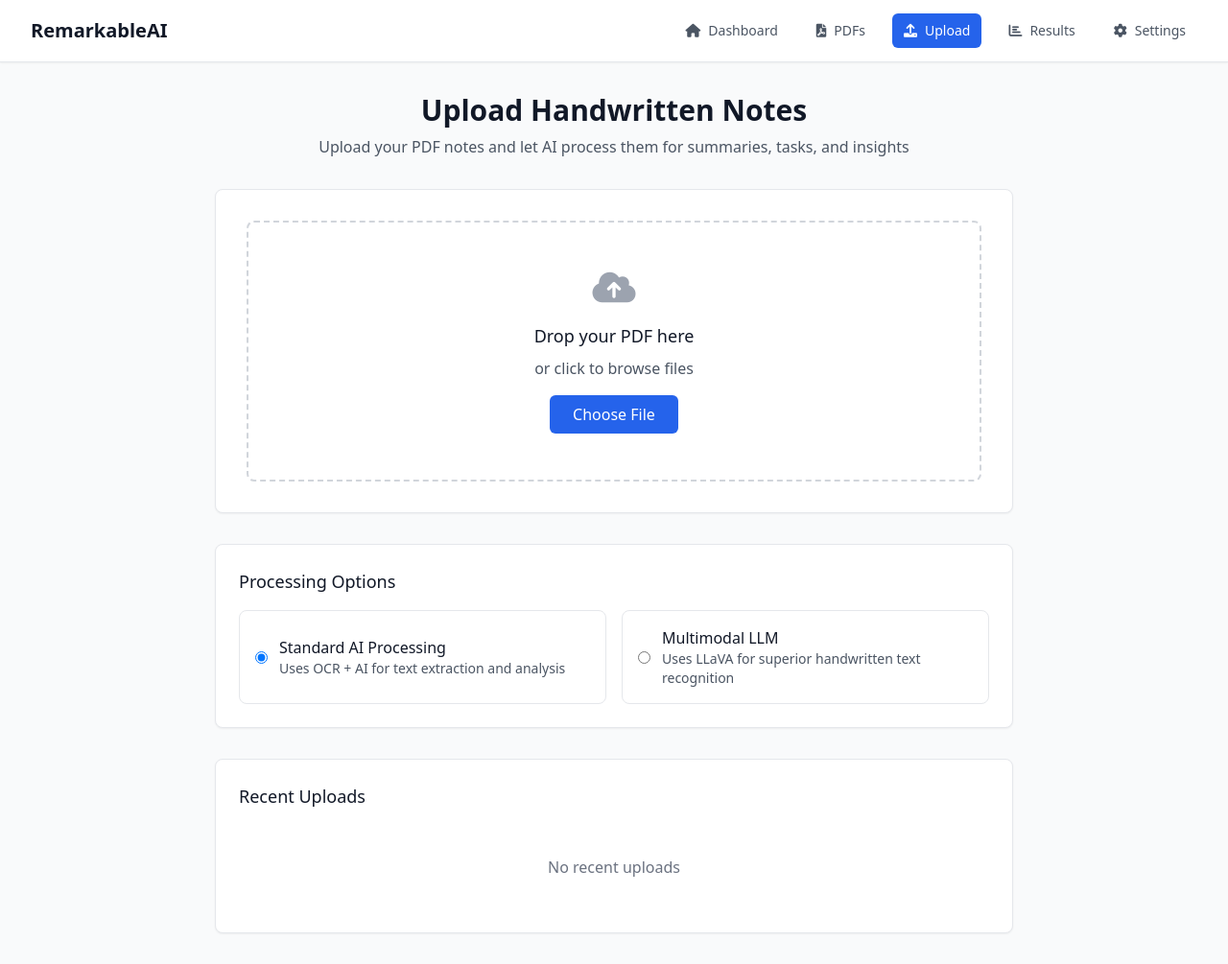
After one commit to arturo90/remarkableAI, a FastAPI app: template app/templates/upload.html in a window 1280 px wide. The commit adds this page. Shown: the whole page at 96% size. Run offline with FastAPI, Linux system fonts and the light colour scheme; the template is opened without the code that fills it, so the values that code supplies are empty; some libraries are stand-ins or nearby versions.

Commit message:
Add manual PDF upload feature with modern UI and processing options

```diff
--- a/app/main.py
+++ b/app/main.py
@@ -45,6 +45,11 @@ async def settings_page(request: Request):
     """Settings page."""
     return templates.TemplateResponse("settings.html", {"request": request})
 
+@app.get("/upload")
+async def upload_page(request: Request):
+    """PDF upload page."""
+    return templates.TemplateResponse("upload.html", {"request": request})
+
 @app.get("/health")
 async def health_check():
     """Health check endpoint."""
--- a/app/templates/base.html
+++ b/app/templates/base.html
@@ -21,6 +21,9 @@
                         </a>
                         <a href="/pdfs" class="nav-link {% if request.path == '/pdfs' %}active{% endif %}">
                             <i class="fas fa-file-pdf mr-2"></i>PDFs
+                        </a>
+                        <a href="/upload" class="nav-link {% if request.path == '/upload' %}active{% endif %}">
+                            <i class="fas fa-upload mr-2"></i>Upload
                         </a>
                         <a href="/results" class="nav-link {% if request.path == '/results' %}active{% endif %}">
                             <i class="fas fa-chart-bar mr-2"></i>Results
@@ -59,6 +62,9 @@
                 </a>
                 <a href="/pdfs" class="mobile-nav-link {% if request.path == '/pdfs' %}active{% endif %}">
                     <i class="fas fa-file-pdf mr-2"></i>PDFs
+                </a>
+                <a href="/upload" class="mobile-nav-link {% if request.path == '/upload' %}active{% endif %}">
+                    <i class="fas fa-upload mr-2"></i>Upload
                 </a>
                 <a href="/results" class="mobile-nav-link {% if request.path == '/results' %}active{% endif %}">
                     <i class="fas fa-chart-bar mr-2"></i>Results
--- /dev/null
+++ b/app/templates/upload.html
@@ -0,0 +1,383 @@
+<!DOCTYPE html>
+<html lang="en">
+<head>
+    <meta charset="UTF-8">
+    <meta name="viewport" content="width=device-width, initial-scale=1.0">
+    <title>Upload PDF - RemarkableAI</title>
+    <script src="https://cdn.tailwindcss.com"></script>
+    <link href="https://cdnjs.cloudflare.com/ajax/libs/font-awesome/6.0.0/css/all.min.css" rel="stylesheet">
+    <style>
+        .upload-area {
+            border: 2px dashed #d1d5db;
+            transition: all 0.3s ease;
+        }
+        .upload-area.dragover {
+            border-color: #3b82f6;
+            background-color: #eff6ff;
+        }
+        .progress-bar {
+            transition: width 0.3s ease;
+        }
+    </style>
+</head>
+<body class="bg-gray-50 min-h-screen">
+    <!-- Navigation -->
+    <nav class="bg-white shadow-sm border-b">
+        <div class="max-w-7xl mx-auto px-4 sm:px-6 lg:px-8">
+            <div class="flex justify-between h-16">
+                <div class="flex items-center">
+                    <h1 class="text-xl font-semibold text-gray-900">RemarkableAI</h1>
+                </div>
+                <div class="flex items-center space-x-4">
+                    <a href="/" class="text-gray-600 hover:text-gray-900 px-3 py-2 rounded-md text-sm font-medium">
+                        <i class="fas fa-home mr-2"></i>Dashboard
+                    </a>
+                    <a href="/pdfs" class="text-gray-600 hover:text-gray-900 px-3 py-2 rounded-md text-sm font-medium">
+                        <i class="fas fa-file-pdf mr-2"></i>PDFs
+                    </a>
+                    <a href="/upload" class="bg-blue-600 text-white px-3 py-2 rounded-md text-sm font-medium">
+                        <i class="fas fa-upload mr-2"></i>Upload
+                    </a>
+                    <a href="/results" class="text-gray-600 hover:text-gray-900 px-3 py-2 rounded-md text-sm font-medium">
+                        <i class="fas fa-chart-bar mr-2"></i>Results
+                    </a>
+                    <a href="/settings" class="text-gray-600 hover:text-gray-900 px-3 py-2 rounded-md text-sm font-medium">
+                        <i class="fas fa-cog mr-2"></i>Settings
+                    </a>
+                </div>
+            </div>
+        </div>
+    </nav>
+
+    <!-- Main Content -->
+    <div class="max-w-4xl mx-auto px-4 sm:px-6 lg:px-8 py-8">
+        <!-- Header -->
+        <div class="text-center mb-8">
+            <h2 class="text-3xl font-bold text-gray-900 mb-2">Upload Handwritten Notes</h2>
+            <p class="text-gray-600">Upload your PDF notes and let AI process them for summaries, tasks, and insights</p>
+        </div>
+
+        <!-- Upload Area -->
+        <div class="bg-white rounded-lg shadow-sm border p-8 mb-8">
+            <div id="uploadArea" class="upload-area rounded-lg p-12 text-center cursor-pointer">
+                <div class="mb-4">
+                    <i class="fas fa-cloud-upload-alt text-4xl text-gray-400"></i>
+                </div>
+                <h3 class="text-lg font-medium text-gray-900 mb-2">Drop your PDF here</h3>
+                <p class="text-gray-600 mb-4">or click to browse files</p>
+                <input type="file" id="fileInput" accept=".pdf" class="hidden">
+                <button id="browseBtn" class="bg-blue-600 text-white px-6 py-2 rounded-md hover:bg-blue-700 transition-colors">
+                    Choose File
+                </button>
+            </div>
+        </div>
+
+        <!-- Processing Options -->
+        <div class="bg-white rounded-lg shadow-sm border p-6 mb-8">
+            <h3 class="text-lg font-medium text-gray-900 mb-4">Processing Options</h3>
+            <div class="grid grid-cols-1 md:grid-cols-2 gap-4">
+                <div class="flex items-center p-4 border rounded-lg">
+                    <input type="radio" id="standardAI" name="processingType" value="standard" class="mr-3" checked>
+                    <div>
+                        <label for="standardAI" class="font-medium text-gray-900">Standard AI Processing</label>
+                        <p class="text-sm text-gray-600">Uses OCR + AI for text extraction and analysis</p>
+                    </div>
+                </div>
+                <div class="flex items-center p-4 border rounded-lg">
+                    <input type="radio" id="multimodalAI" name="processingType" value="multimodal" class="mr-3">
+                    <div>
+                        <label for="multimodalAI" class="font-medium text-gray-900">Multimodal LLM</label>
+                        <p class="text-sm text-gray-600">Uses LLaVA for superior handwritten text recognition</p>
+                    </div>
+                </div>
+            </div>
+        </div>
+
+        <!-- Progress Modal -->
+        <div id="progressModal" class="fixed inset-0 bg-black bg-opacity-50 hidden items-center justify-center z-50">
+            <div class="bg-white rounded-lg p-8 max-w-md w-full mx-4">
+                <div class="text-center">
+                    <div class="mb-4">
+                        <i class="fas fa-spinner fa-spin text-3xl text-blue-600"></i>
+                    </div>
+                    <h3 class="text-lg font-medium text-gray-900 mb-2">Processing Your PDF</h3>
+                    <p id="progressText" class="text-gray-600 mb-4">Uploading and analyzing...</p>
+
+                    <!-- Progress Bar -->
+                    <div class="w-full bg-gray-200 rounded-full h-2 mb-4">
+                        <div id="progressBar" class="progress-bar bg-blue-600 h-2 rounded-full" style="width: 0%"></div>
+                    </div>
+
+                    <div id="progressDetails" class="text-sm text-gray-500"></div>
+                </div>
+            </div>
+        </div>
+
+        <!-- Results Section -->
+        <div id="resultsSection" class="bg-white rounded-lg shadow-sm border p-6 hidden">
+            <h3 class="text-lg font-medium text-gray-900 mb-4">Processing Results</h3>
+            <div id="resultsContent"></div>
+        </div>
+
+        <!-- Recent Uploads -->
+        <div class="bg-white rounded-lg shadow-sm border p-6">
+            <h3 class="text-lg font-medium text-gray-900 mb-4">Recent Uploads</h3>
+            <div id="recentUploads" class="space-y-3">
+                <p class="text-gray-500 text-center py-8">No recent uploads</p>
+            </div>
+        </div>
+    </div>
+
+    <script>
+        // Global variables
+        let currentFile = null;
+        let uploadInProgress = false;
+
+        // DOM elements
+        const uploadArea = document.getElementById('uploadArea');
+        const fileInput = document.getElementById('fileInput');
+        const browseBtn = document.getElementById('browseBtn');
+        const progressModal = document.getElementById('progressModal');
+        const progressText = document.getElementById('progressText');
+        const progressBar = document.getElementById('progressBar');
+        const progressDetails = document.getElementById('progressDetails');
+        const resultsSection = document.getElementById('resultsSection');
+        const resultsContent = document.getElementById('resultsContent');
+        const recentUploads = document.getElementById('recentUploads');
+
+        // Event listeners
+        uploadArea.addEventListener('click', () => fileInput.click());
+        browseBtn.addEventListener('click', (e) => {
+            e.stopPropagation();
+            fileInput.click();
+        });
+
+        fileInput.addEventListener('change', handleFileSelect);
+        uploadArea.addEventListener('dragover', handleDragOver);
+        uploadArea.addEventListener('dragleave', handleDragLeave);
+        uploadArea.addEventListener('drop', handleDrop);
+
+        // File handling
+        function handleFileSelect(event) {
+            const file = event.target.files[0];
+            if (file) {
+                handleFile(file);
+            }
+        }
+
+        function handleDragOver(event) {
+            event.preventDefault();
+            uploadArea.classList.add('dragover');
+        }
+
+        function handleDragLeave(event) {
+            event.preventDefault();
+            uploadArea.classList.remove('dragover');
+        }
+
+        function handleDrop(event) {
+            event.preventDefault();
+            uploadArea.classList.remove('dragover');
+
+            const files = event.dataTransfer.files;
+            if (files.length > 0) {
+                handleFile(files[0]);
+            }
+        }
+
+        function handleFile(file) {
+            if (!file.type.includes('pdf')) {
+                showError('Please select a PDF file');
+                return;
+            }
+
+            if (file.size > 50 * 1024 * 1024) { // 50MB limit
+                showError('File size must be less than 50MB');
+                return;
+            }
+
+            currentFile = file;
+            uploadFile();
+        }
+
+        // Upload and processing
+        async function uploadFile() {
+            if (uploadInProgress || !currentFile) return;
+
+            uploadInProgress = true;
+            showProgressModal();
+
+            try {
+                const formData = new FormData();
+                formData.append('file', currentFile);
+
+                const processingType = document.querySelector('input[name="processingType"]:checked').value;
+                const endpoint = processingType === 'multimodal' ? '/gmail/upload-pdf-multimodal' : '/gmail/upload-pdf';
+
+                updateProgress(20, 'Uploading file...');
+
+                const response = await fetch(endpoint, {
+                    method: 'POST',
+                    body: formData
+                });
+
+                if (!response.ok) {
+                    const error = await response.json();
+                    throw new Error(error.detail || 'Upload failed');
+                }
+
+                updateProgress(50, 'Processing with AI...');
+
+                const result = await response.json();
+
+                updateProgress(100, 'Complete!');
+
+                setTimeout(() => {
+                    hideProgressModal();
+                    showResults(result);
+                    loadRecentUploads();
+                    uploadInProgress = false;
+                }, 1000);
+
+            } catch (error) {
+                console.error('Upload error:', error);
+                hideProgressModal();
+                showError(error.message);
+                uploadInProgress = false;
+            }
+        }
+
+        // Progress modal
+        function showProgressModal() {
+            progressModal.classList.remove('hidden');
+            progressModal.classList.add('flex');
+            updateProgress(0, 'Preparing upload...');
+        }
+
+        function hideProgressModal() {
+            progressModal.classList.add('hidden');
+            progressModal.classList.remove('flex');
+        }
+
+        function updateProgress(percent, text) {
+            progressBar.style.width = `${percent}%`;
+            progressText.textContent = text;
+        }
+
+        // Results display
+        function showResults(result) {
+            const { result: aiResult, metadata } = result;
+
+            let html = `
+                <div class="bg-green-50 border border-green-200 rounded-lg p-4 mb-4">
+                    <div class="flex items-center">
+                        <i class="fas fa-check-circle text-green-600 mr-2"></i>
+                        <span class="text-green-800 font-medium">Processing completed successfully!</span>
+                    </div>
+                </div>
+
+                <div class="grid grid-cols-1 md:grid-cols-2 gap-6">
+                    <div>
+                        <h4 class="font-medium text-gray-900 mb-2">File Information</h4>
+                        <div class="bg-gray-50 rounded p-3">
+                            <p><strong>Filename:</strong> ${metadata.filename}</p>
+                            <p><strong>Uploaded:</strong> ${new Date(metadata.date).toLocaleString()}</p>
+                            <p><strong>Processing:</strong> ${result.method || 'Standard AI'}</p>
+                        </div>
+                    </div>
+
+                    <div>
+                        <h4 class="font-medium text-gray-900 mb-2">Quick Actions</h4>
+                        <div class="space-y-2">
+                            <a href="/results" class="block w-full bg-blue-600 text-white text-center py-2 px-4 rounded hover:bg-blue-700 transition-colors">
+                                View Full Results
+                            </a>
+                            <a href="/pdfs" class="block w-full bg-gray-600 text-white text-center py-2 px-4 rounded hover:bg-gray-700 transition-colors">
+                                Manage PDFs
+                            </a>
+                        </div>
+                    </div>
+                </div>
+            `;
+
+            if (aiResult && aiResult.summary) {
+                html += `
+                    <div class="mt-6">
+                        <h4 class="font-medium text-gray-900 mb-2">AI Summary</h4>
+                        <div class="bg-gray-50 rounded p-3">
+                            <p class="text-gray-700">${aiResult.summary}</p>
+                        </div>
+                    </div>
+                `;
+            }
+
+            resultsContent.innerHTML = html;
+            resultsSection.classList.remove('hidden');
+
+            // Scroll to results
+            resultsSection.scrollIntoView({ behavior: 'smooth' });
+        }
+
+        // Error handling
+        function showError(message) {
+            const errorDiv = document.createElement('div');
+            errorDiv.className = 'fixed top-4 right-4 bg-red-600 text-white px-6 py-3 rounded-lg shadow-lg z-50';
+            errorDiv.innerHTML = `
+                <div class="flex items-center">
+                    <i class="fas fa-exclamation-circle mr-2"></i>
+                    <span>${message}</span>
+                </div>
+            `;
+
+            document.body.appendChild(errorDiv);
+
+            setTimeout(() => {
+                errorDiv.remove();
+            }, 5000);
+        }
+
+        // Load recent uploads
+        async function loadRecentUploads() {
+            try {
+                const response = await fetch('/gmail/local/list-pdfs');
+                const data = await response.json();
+
+                const uploads = data.pdfs.filter(pdf =>
+                    pdf.metadata && pdf.metadata.upload_type === 'manual'
+                ).slice(0, 5);
+
+                if (uploads.length === 0) {
+                    recentUploads.innerHTML = '<p class="text-gray-500 text-center py-8">No recent uploads</p>';
+                    return;
+                }
+
+                let html = '';
+                uploads.forEach(pdf => {
+                    const date = new Date(parseInt(pdf.metadata.date)).toLocaleDateString();
+                    html += `
+                        <div class="flex items-center justify-between p-3 bg-gray-50 rounded">
+                            <div>
+                                <p class="font-medium text-gray-900">${pdf.metadata.filename}</p>
+                                <p class="text-sm text-gray-600">Uploaded ${date}</p>
+                            </div>
+                            <a href="/results" class="text-blue-600 hover:text-blue-800 text-sm">
+                                View Results <i class="fas fa-arrow-right ml-1"></i>
+                            </a>
+                        </div>
+                    `;
+                });
+
+                recentUploads.innerHTML = html;
+
+            } catch (error) {
+                console.error('Error loading recent uploads:', error);
+            }
+        }
+
+        // Initialize
+        document.addEventListener('DOMContentLoaded', () => {
+            loadRecentUploads();
+        });
+    </script>
+</body>
+</html>
```
Also changed, not shown: app/api/gmail.py (+152 -1 lines), app/templates/dashboard.html (+17 -1 lines).
